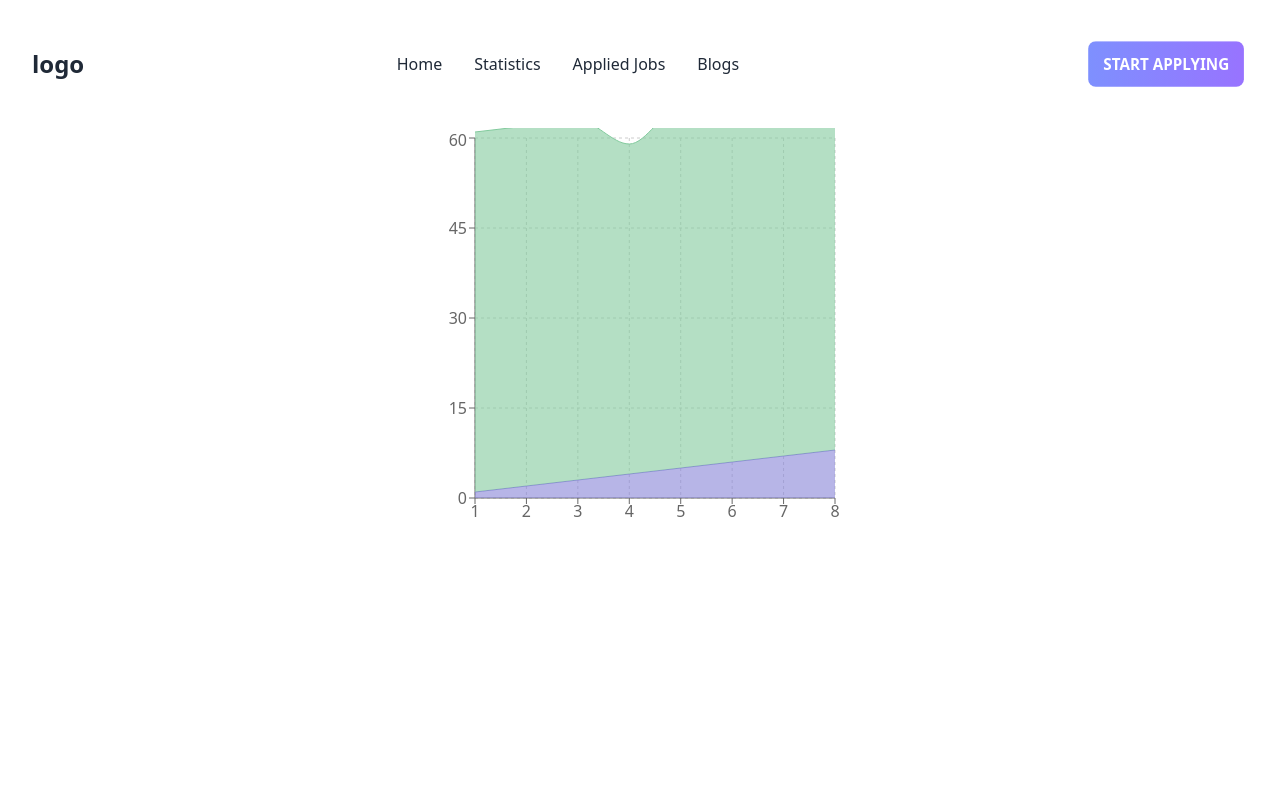
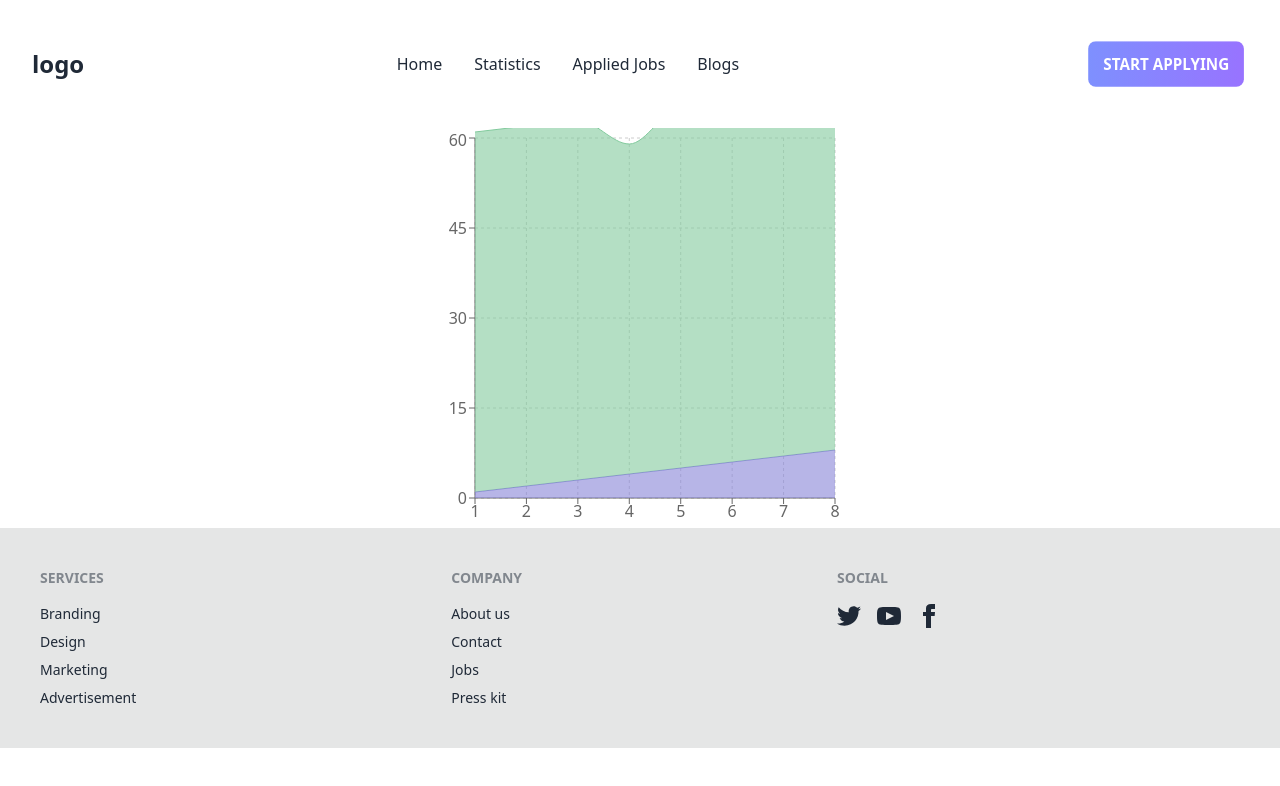
Before and after one commit to Showrab15/Career-Bridge, a React (Vite) app: page /statistics in a window 1280 px wide. Shown: the top 786 px of the page. Built offline with nearby package versions, Linux system fonts and the light colour scheme.

Commit message:
footer added

```diff
--- a/src/App.jsx
+++ b/src/App.jsx
@@ -4,6 +4,7 @@
 import { Outlet } from 'react-router-dom'
 import Navbar from './components/Navbar/Navbar'
 import { FontAwesomeIcon } from '@fortawesome/react-fontawesome'
+import Footer from './components/Footer/footer'
 function App() {
   const [count, setCount] = useState(0)
 
@@ -11,6 +12,7 @@
     <div className="App">
 <Navbar></Navbar>
     <Outlet></Outlet>
+    <Footer></Footer>
     </div>
   )
 }
--- a/src/components/Footer/footer.jsx
+++ b/src/components/Footer/footer.jsx
@@ -1,11 +1,32 @@
 import React from 'react';
 
-const footer = () => {
+const Footer = () => {
     return (
-        <div>
-
-        </div>
+        <footer className="footer p-10 bg-base-300 text-base-content">
+            <div>
+                <span className="footer-title">Services</span>
+                <a className="link link-hover">Branding</a>
+                <a className="link link-hover">Design</a>
+                <a className="link link-hover">Marketing</a>
+                <a className="link link-hover">Advertisement</a>
+            </div>
+            <div>
+                <span className="footer-title">Company</span>
+                <a className="link link-hover">About us</a>
+                <a className="link link-hover">Contact</a>
+                <a className="link link-hover">Jobs</a>
+                <a className="link link-hover">Press kit</a>
+            </div>
+            <div>
+                <span className="footer-title">Social</span>
+                <div className="grid grid-flow-col gap-4">
+                    <a><svg xmlns="http://www.w3.org/2000/svg" width="24" height="24" viewBox="0 0 24 24" className="fill-current"><path d="M24 4.557c-.883.392-1.832.656-2.828.775 1.017-.609 1.798-1.574 2.165-2.724-.951.564-2.005.974-3.127 1.195-.897-.957-2.178-1.555-3.594-1.555-3.179 0-5.515 2.966-4.797 6.045-4.091-.205-7.719-2.165-10.148-5.144-1.29 2.213-.669 5.108 1.523 6.574-.806-.026-1.566-.247-2.229-.616-.054 2.281 1.581 4.415 3.949 4.89-.693.188-1.452.232-2.224.084.626 1.956 2.444 3.379 4.6 3.419-2.07 1.623-4.678 2.348-7.29 2.04 2.179 1.397 4.768 2.212 7.548 2.212 9.142 0 14.307-7.721 13.995-14.646.962-.695 1.797-1.562 2.457-2.549z"></path></svg></a>
+                    <a><svg xmlns="http://www.w3.org/2000/svg" width="24" height="24" viewBox="0 0 24 24" className="fill-current"><path d="M19.615 3.184c-3.604-.246-11.631-.245-15.23 0-3.897.266-4.356 2.62-4.385 8.816.029 6.185.484 8.549 4.385 8.816 3.6.245 11.626.246 15.23 0 3.897-.266 4.356-2.62 4.385-8.816-.029-6.185-.484-8.549-4.385-8.816zm-10.615 12.816v-8l8 3.993-8 4.007z"></path></svg></a>
+                    <a><svg xmlns="http://www.w3.org/2000/svg" width="24" height="24" viewBox="0 0 24 24" className="fill-current"><path d="M9 8h-3v4h3v12h5v-12h3.642l.358-4h-4v-1.667c0-.955.192-1.333 1.115-1.333h2.885v-5h-3.808c-3.596 0-5.192 1.583-5.192 4.615v3.385z"></path></svg></a>
+                </div>
+            </div>
+        </footer>
     );
 };
 
-export default footer;
+export default Footer;
```
